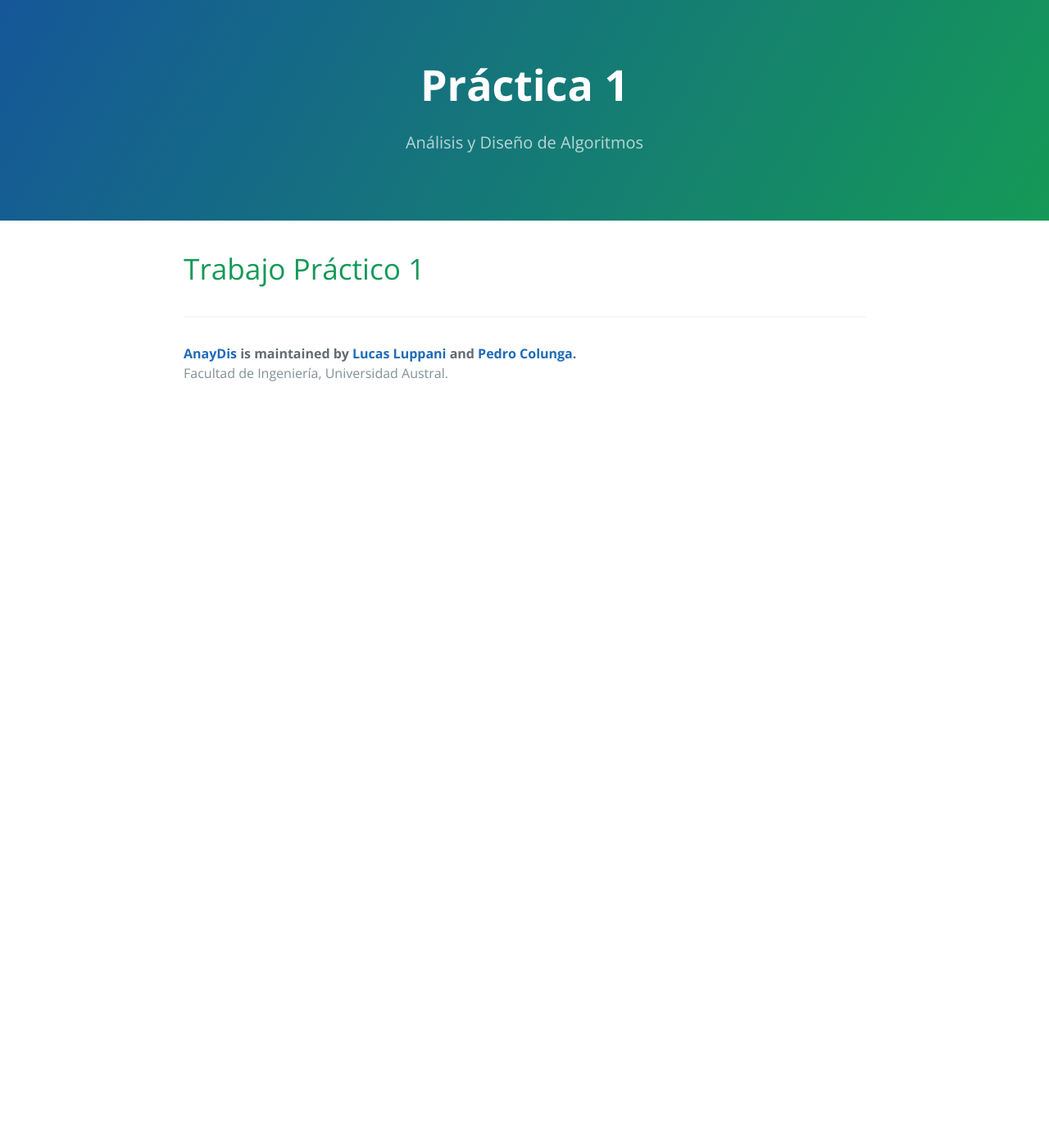
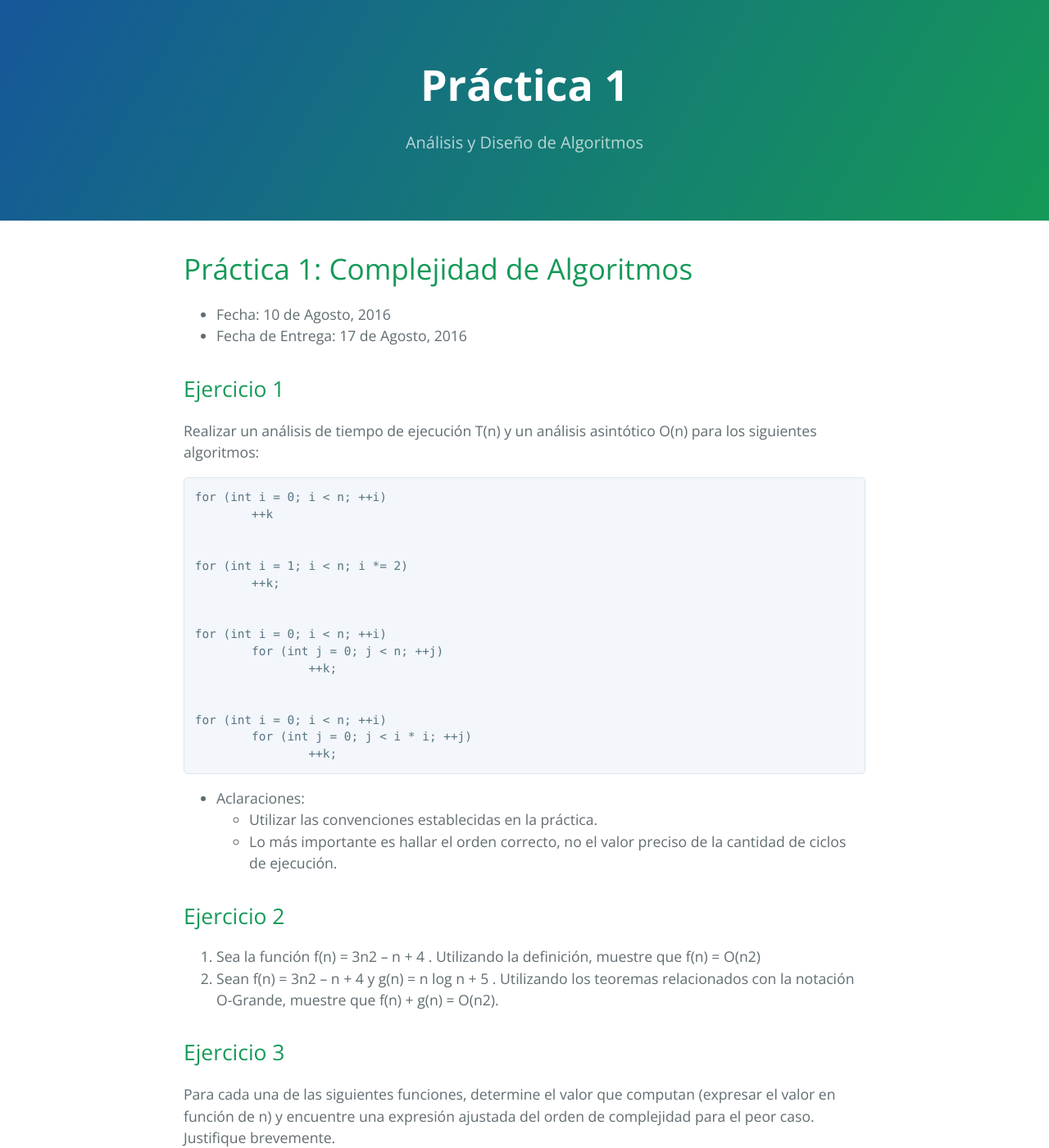
Before and after one commit to FacultadDeIngenieria/anaydis, a Jekyll site: the page built from practice/tp1.md, in a window 1280 px wide and 1400 px high. Shown: the whole window at 82% size. Built offline with Jekyll 4.4.1, drawn with Linux system fonts in a browser that asks for light colours; some of the changed text lies outside the part shown.

Commit message:
Adding Tp1.

````diff
--- a/practice/tp1.md
+++ b/practice/tp1.md
@@ -4,4 +4,76 @@ layout: practice
 permalink: /practice/1
 ---
 
-# Trabajo Práctico 1
+# Práctica 1: Complejidad de Algoritmos
+
+* Fecha: 10 de Agosto, 2016
+* Fecha de Entrega: 17 de Agosto, 2016
+
+## Ejercicio 1
+
+Realizar un análisis de tiempo de ejecución T(n) y un análisis asintótico O(n) para los siguientes algoritmos:
+
+```java
+for (int i = 0; i < n; ++i)
+	++k
+
+
+for (int i = 1; i < n; i *= 2)
+	++k;
+
+
+for (int i = 0; i < n; ++i)
+ 	for (int j = 0; j < n; ++j)
+ 		++k;
+
+
+for (int i = 0; i < n; ++i)
+	for (int j = 0; j < i * i; ++j)
+		++k;
+```
+
+* Aclaraciones:
+  * Utilizar las convenciones establecidas en la práctica.
+  * Lo más importante es hallar el orden correcto, no el valor preciso de la cantidad de ciclos de ejecución.
+
+## Ejercicio 2
+
+1. Sea la función f(n) = 3n2 – n + 4 . Utilizando la definición, muestre que f(n) = O(n2)
+2. Sean f(n) = 3n2 – n + 4 y g(n) = n log n + 5 . Utilizando los teoremas relacionados con la notación O-Grande, muestre que f(n) + g(n) = O(n2).
+
+## Ejercicio 3
+
+Para cada una de las siguientes funciones, determine el valor que computan (expresar el valor en función de n) y encuentre una expresión ajustada del orden de complejidad para el peor caso. Justifique brevemente.
+
+* a)
+
+```java
+static int f (int n)
+{
+	int sum = 0;
+	for (int i = 1; i <= n; ++i)
+	    sum = sum + i;
+	return sum;
+}
+```
+
+* b)
+
+```java
+static int g (int n)
+{
+	int sum = 0;
+	for (int i = 1; i <= n; ++i)
+	    sum = sum + i + f (i);
+	return sum;
+}
+```
+
+* c)
+
+```java
+static int h (int n)
+{
+	return f (n) + g (n);
+}
+```
````
